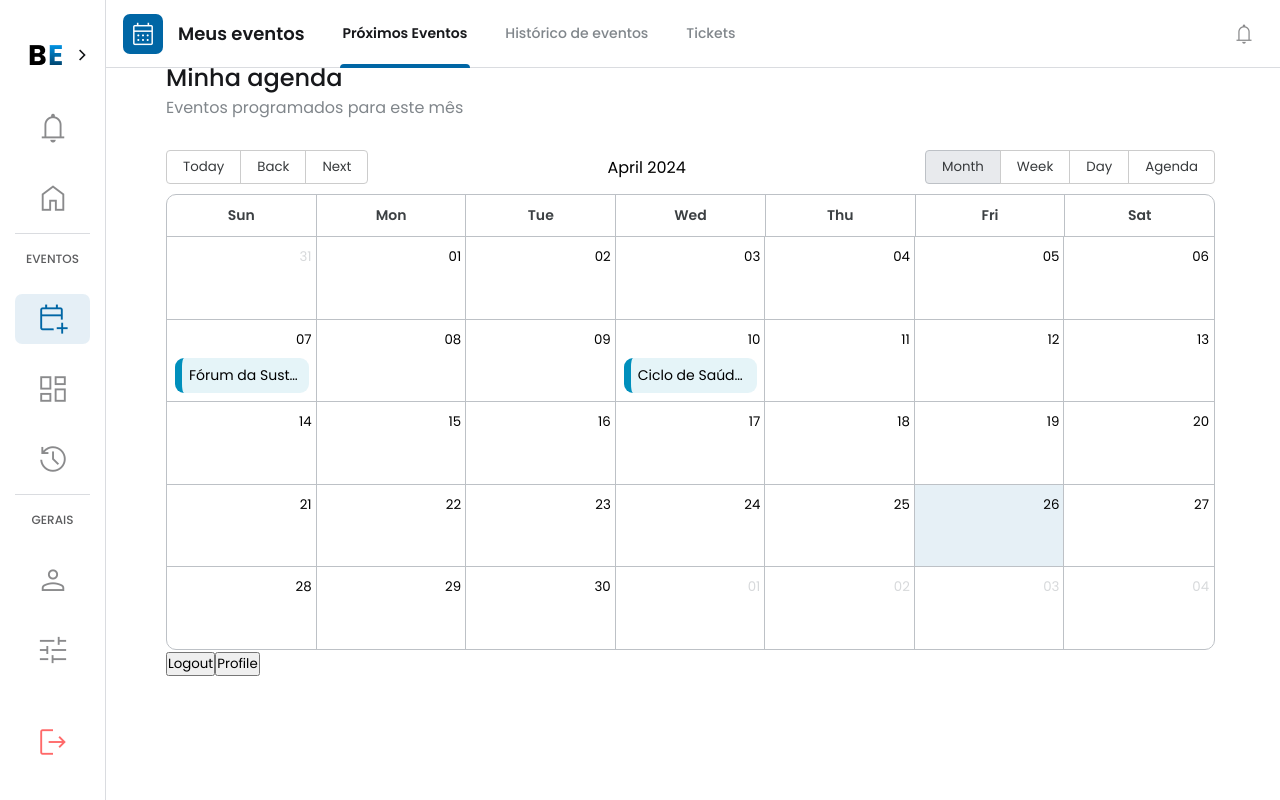
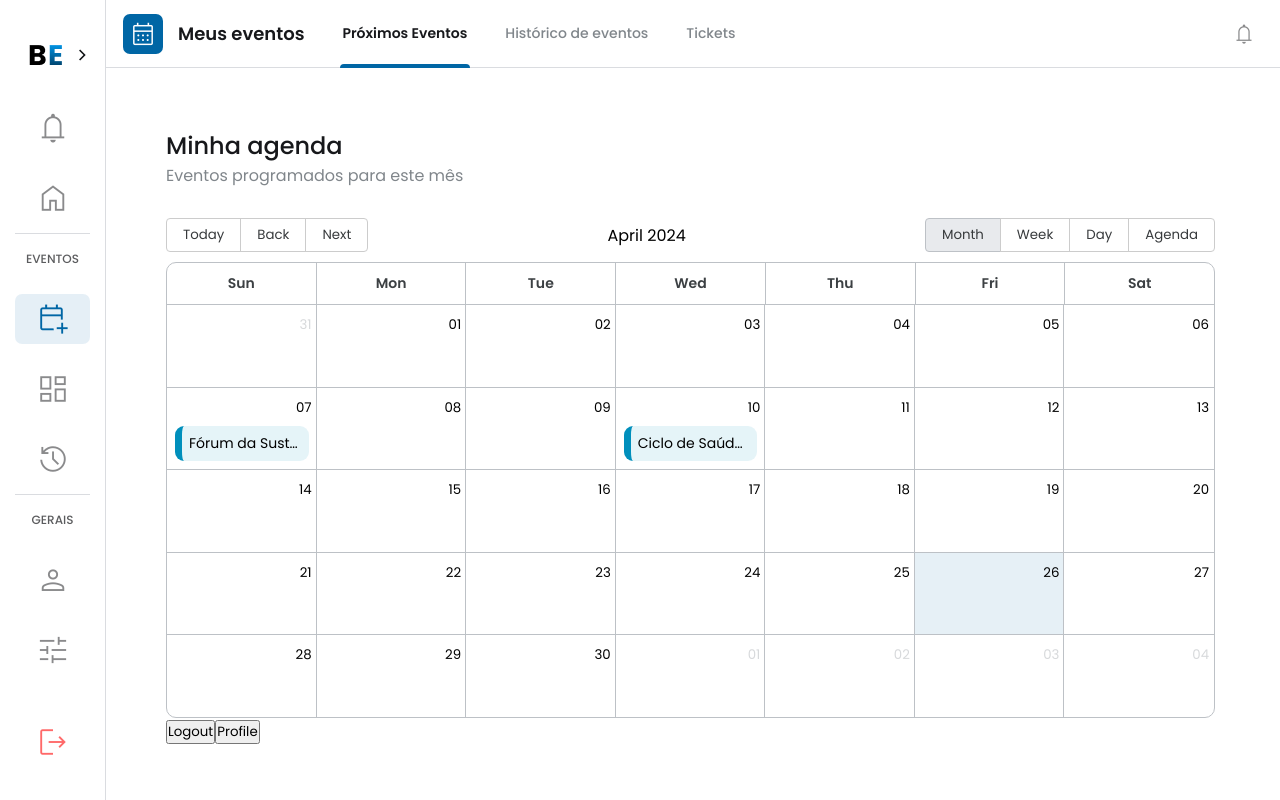
Before and after one commit to EsyProject/EsyFrontend, a React (Vite) app: page /schedule in a window 1280 px wide. Built offline with nearby package versions, Linux system fonts and the light colour scheme.

Commit message:
style: Schedule style update

```diff
--- a/src/pages/Schedule/Schedule.css
+++ b/src/pages/Schedule/Schedule.css
@@ -21,4 +21,5 @@
 .container-main {
     padding-bottom: 60px;
     max-width: 1146px;
+    margin-top: 68px;
 }
```
